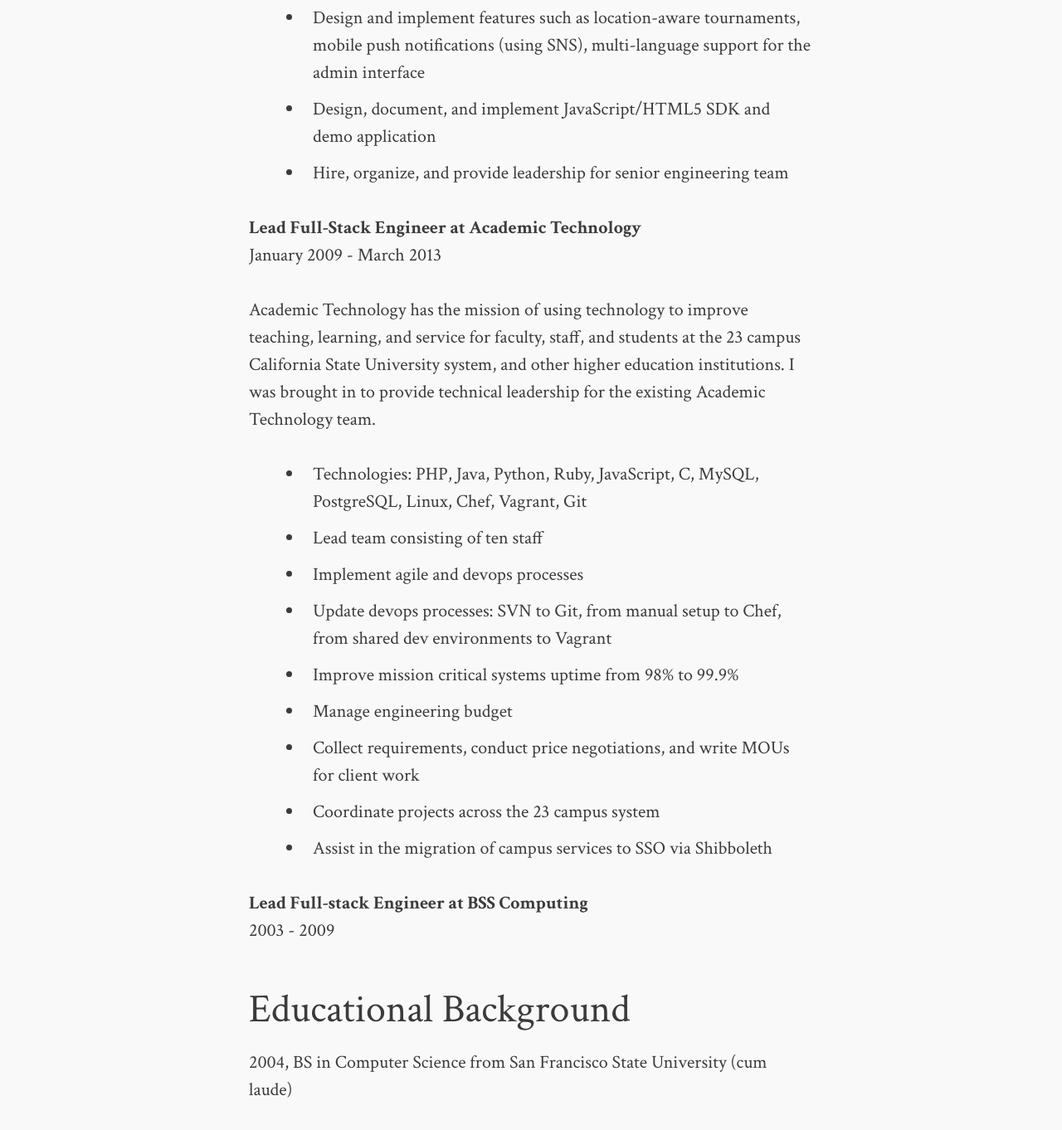
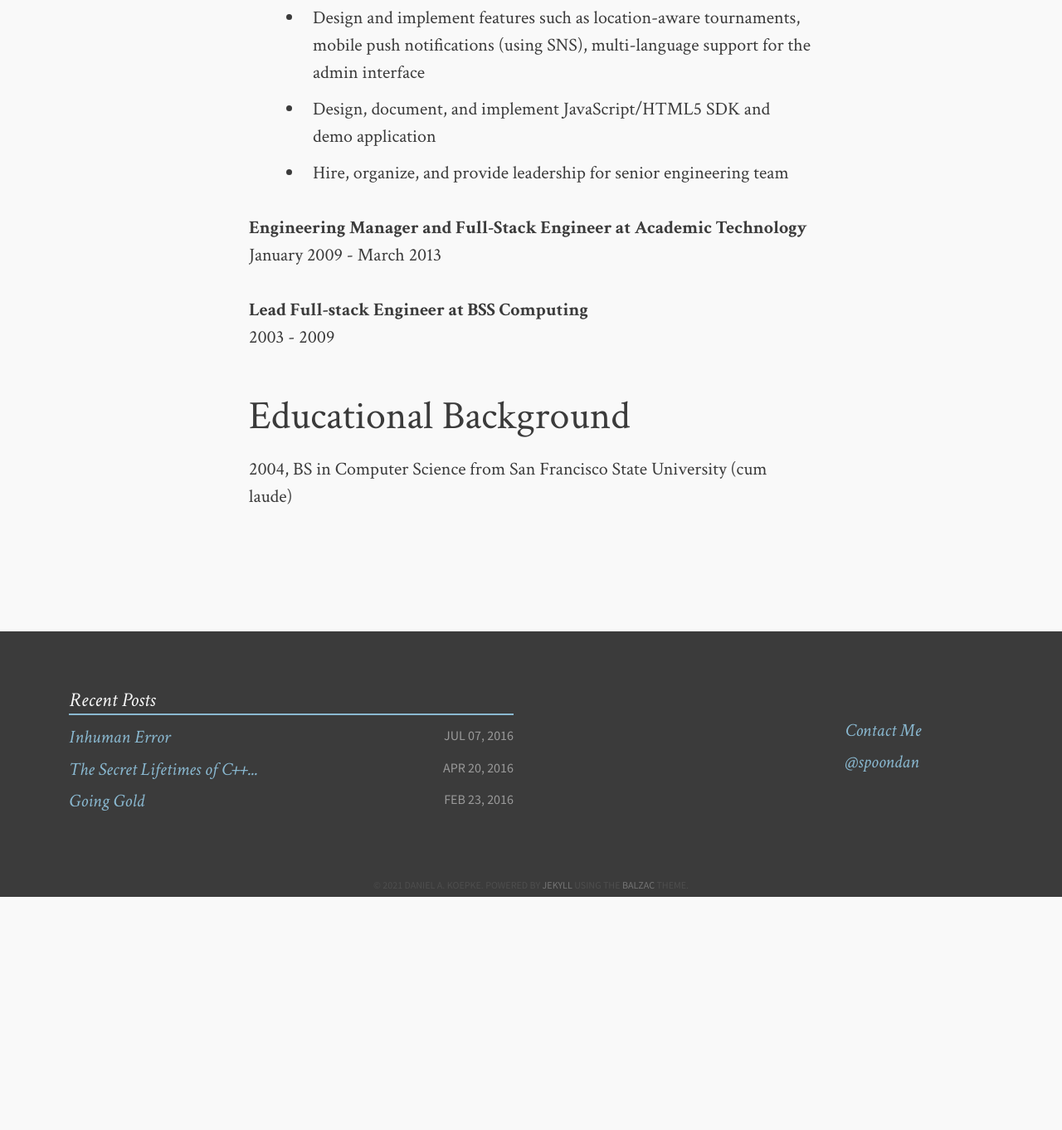
Before and after one commit to dkoepke/dkoepke.github.io, a Jekyll site: the page built from Resume.md, in a window 1280 px wide and 1400 px high, scrolled down 3426 px. Shown: the top 1362 px of the window at 83% size. Built offline with Jekyll 4.4.1, drawn with Linux system fonts in a browser that asks for light colours; after the commit the page ends 4507 px from its top, so only the background shows below that; some of the changed text lies outside the part shown.

Commit message:
Simplify resume

```diff
--- a/Resume.md
+++ b/Resume.md
@@ -48,7 +48,7 @@ March 2014 - January 2019
 **Lead Platform Engineer at Kwarter**<br>
 March 2013 - March 2014
 
-Hired as one of four Platform Engineers building and maintaining a Platform as a Service for mobile social games related to live television broadcasts. Clients include Sony, AB InBev (Bud Light), Turner, and Dave & Busters. Promoted to Team Lead in October 2013.
+Hired as one of four Platform Engineers building and maintaining a Platform as a Service for mobile social games related to live television broadcasts. Clients include Sony, AB InBev (Bud Light), Turner, and Dave & Busters. Promoted to Lead Platform Engineer in October 2013.
 
 * Environment: Develop web-based software in Python on Linux (Ubuntu) running on AWS using Pyramid, Chef, Cassandra, MongoDB, Redis, CouchBase, RabbitMQ
 * Design next generation Platform as a Service for realtime interactive content using Python on Flask, Ansible, and Dynamo
@@ -62,20 +62,8 @@ Hired as one of four Platform Engineers building and maintaining a Platform as a
 * Design, document, and implement JavaScript/HTML5 SDK and demo application
 * Hire, organize, and provide leadership for senior engineering team
 
-**Lead Full-Stack Engineer at Academic Technology**<br>
+**Engineering Manager and Full-Stack Engineer at Academic Technology**<br>
 January 2009 - March 2013
-
-Academic Technology has the mission of using technology to improve teaching, learning, and service for faculty, staff, and students at the 23 campus California State University system, and other higher education institutions. I was brought in to provide technical leadership for the existing Academic Technology team.
-
-* Technologies: PHP, Java, Python, Ruby, JavaScript, C, MySQL, PostgreSQL, Linux, Chef, Vagrant, Git
-* Lead team consisting of ten staff
-* Implement agile and devops processes
-* Update devops processes: SVN to Git, from manual setup to Chef, from shared dev environments to Vagrant
-* Improve mission critical systems uptime from 98% to 99.9%
-* Manage engineering budget
-* Collect requirements, conduct price negotiations, and write MOUs for client work
-* Coordinate projects across the 23 campus system
-* Assist in the migration of campus services to SSO via Shibboleth
 
 **Lead Full-stack Engineer at BSS Computing**<br>
 2003 - 2009
```
